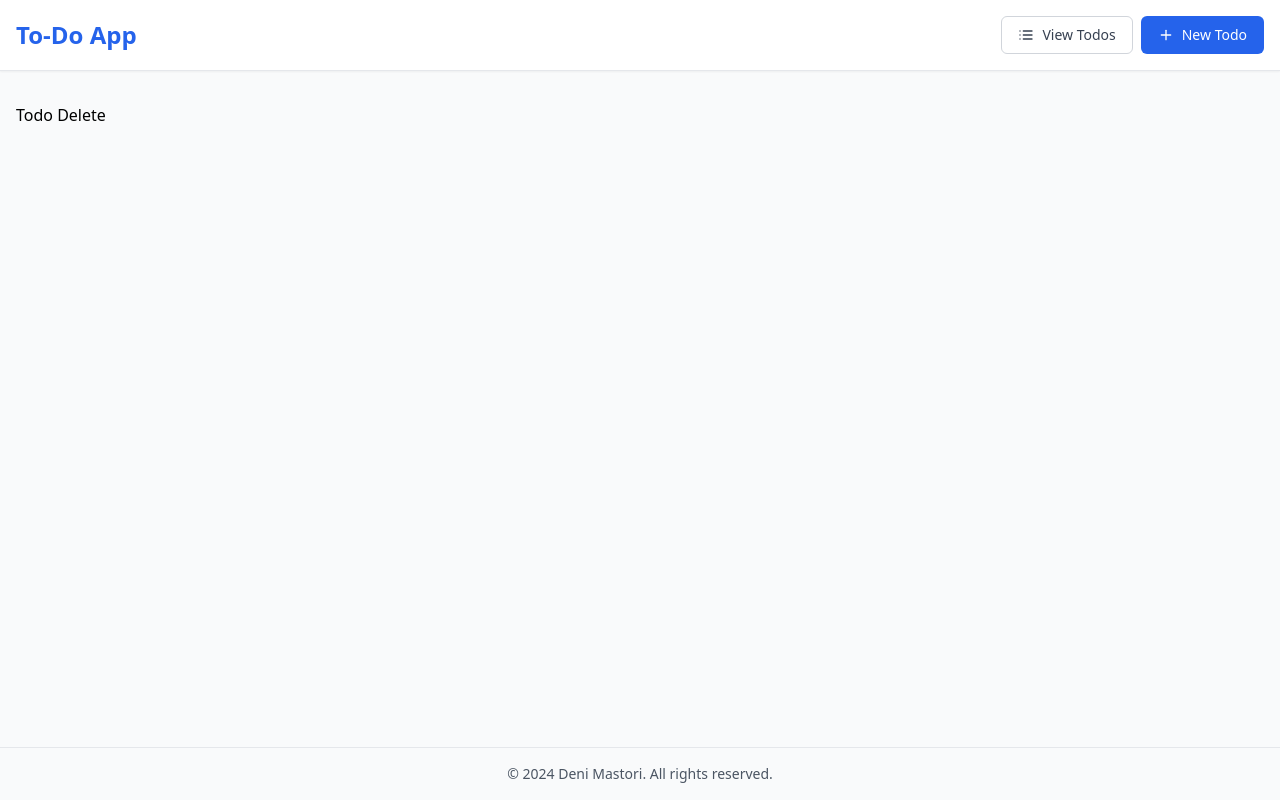
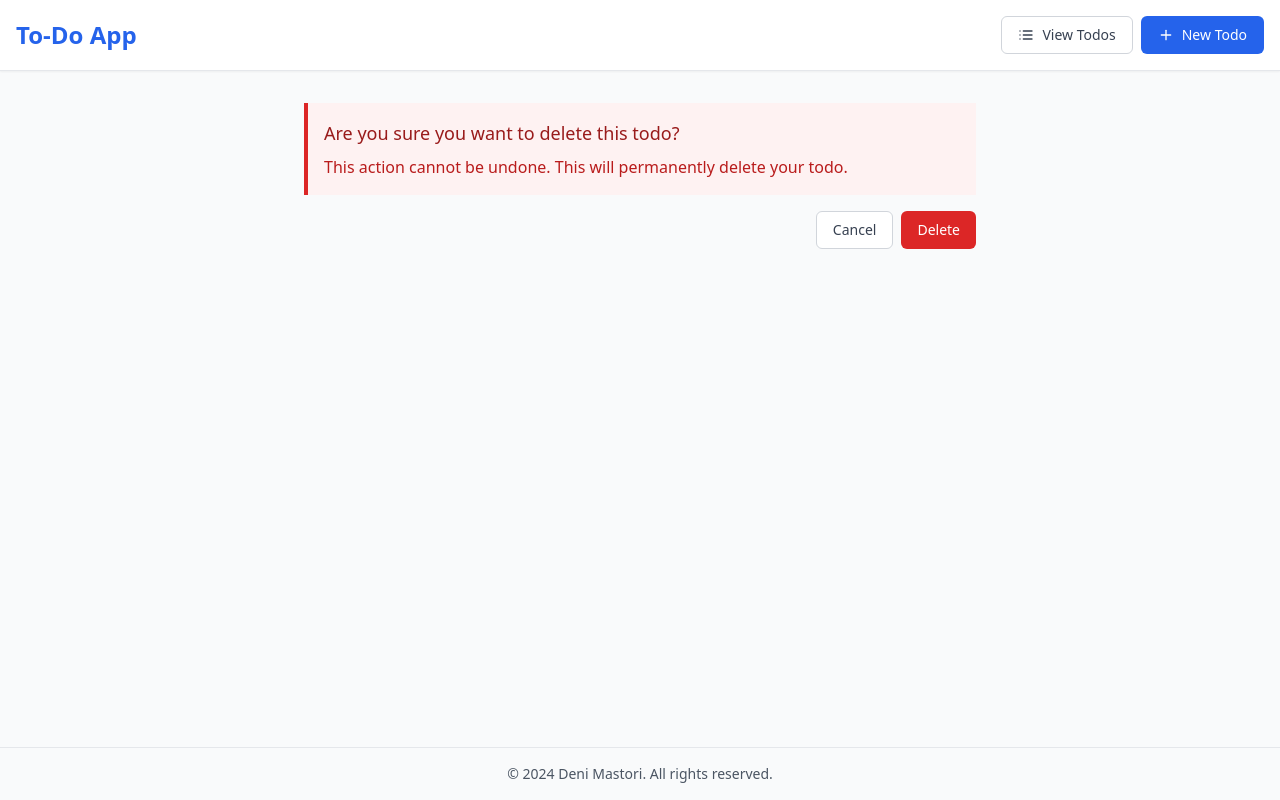
Before and after one commit to denim02/TS_ToDoList, a React (Vite) app: page /todos/1/delete in a window 1280 px wide. Built offline with nearby package versions, Linux system fonts and the light colour scheme; no server answers.

Commit message:
[feat] add delete page functionality

```diff
--- a/src/pages/DeletePage/DeletePage.jsx
+++ b/src/pages/DeletePage/DeletePage.jsx
@@ -1,5 +1,47 @@
+import { Link, useNavigate, useParams } from "react-router-dom";
+import useTodos from "../../hooks/use-todos";
+
 const DeletePage = () => {
-  return <p>Todo Delete</p>;
+  const { id } = useParams();
+  const { deleteTodo } = useTodos();
+  const navigate = useNavigate();
+
+  const handleDelete = async () => {
+    await deleteTodo(id);
+    navigate("/todos");
+  };
+
+  return (
+    <div className="max-w-2xl mx-auto">
+      <div className="bg-red-50 border-l-4 border-red-600 p-4 mb-4">
+        <div className="flex">
+          <div>
+            <h3 className="text-lg font-medium text-red-800">
+              Are you sure you want to delete this todo?
+            </h3>
+            <p className="mt-2 text-red-700">
+              This action cannot be undone. This will permanently delete your
+              todo.
+            </p>
+          </div>
+        </div>
+      </div>
+      <div className="flex justify-end gap-2">
+        <Link
+          to="/todos"
+          className="px-4 py-2 text-sm font-medium text-gray-700 bg-white border border-gray-300 rounded-md hover:bg-gray-50"
+        >
+          Cancel
+        </Link>
+        <button
+          onClick={handleDelete}
+          className="px-4 py-2 text-sm font-medium text-white bg-red-600 rounded-md hover:bg-red-700"
+        >
+          Delete
+        </button>
+      </div>
+    </div>
+  );
 };
 
 export default DeletePage;
```
